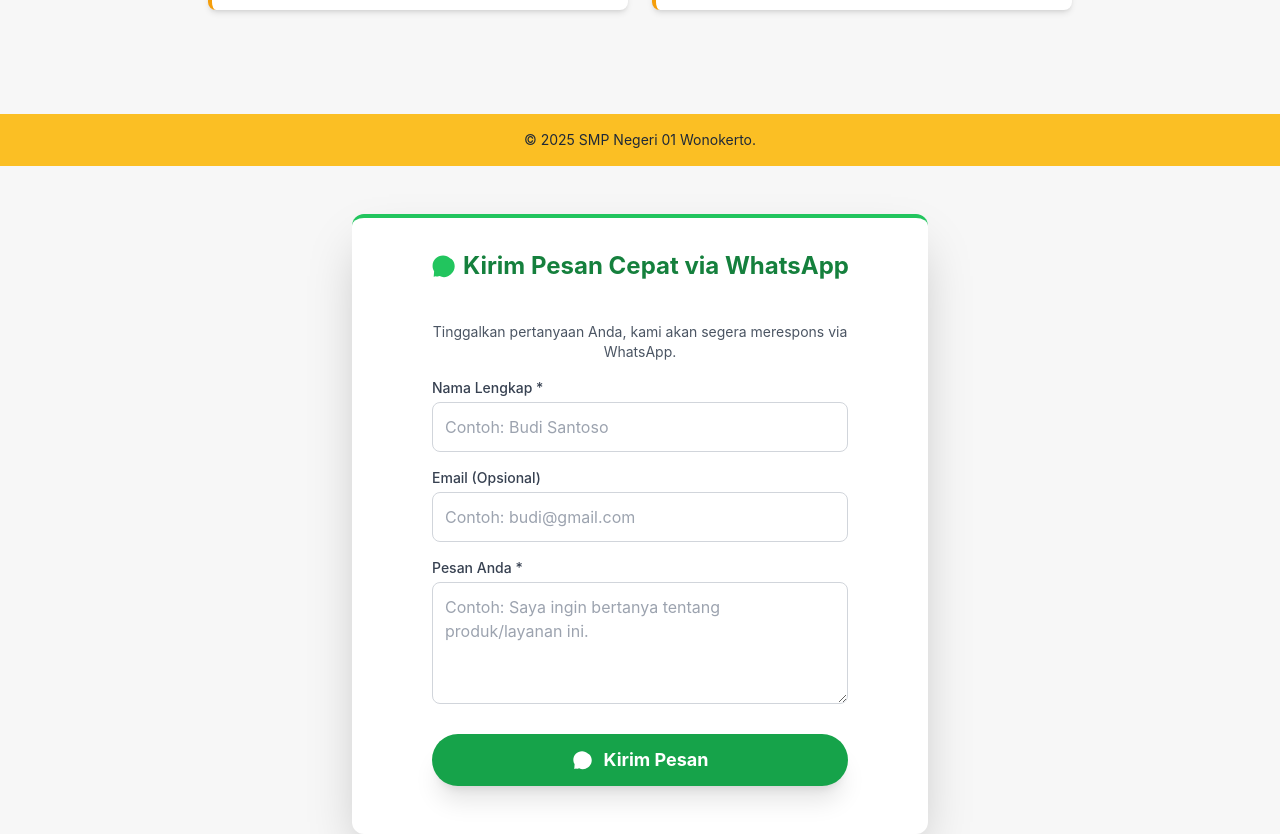
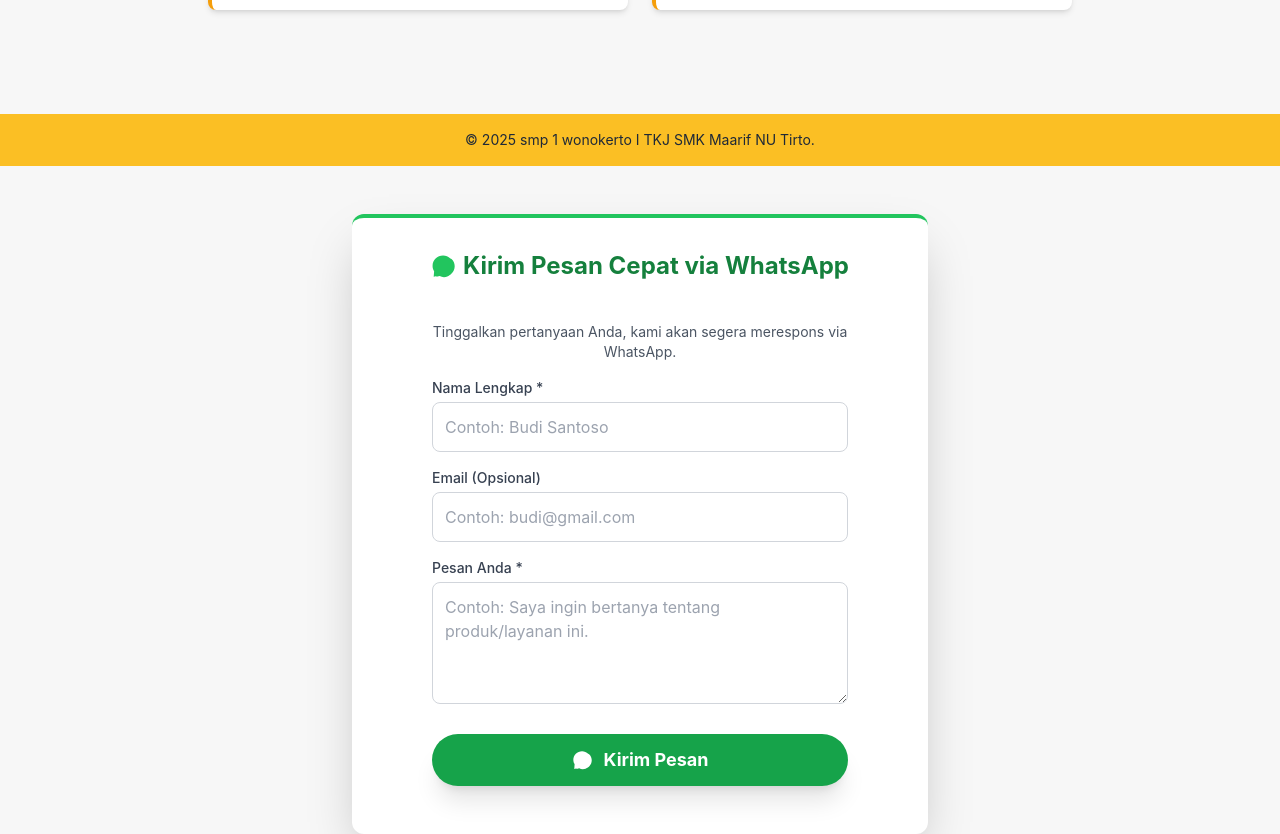
Before and after one commit to cukgeming834-rgb/SMP-01-Wonokerto, a plain HTML site: page index.html in a window 1280 px wide. Shown: the part 4077-4911 px from the top of the page. Drawn offline with nearby package versions, Linux system fonts and the light colour scheme.

Commit message:
Update index.html

```diff
--- a/index.html
+++ b/index.html
@@ -288,7 +288,7 @@ Keterampilan Digital: Siswa dibekali literasi dan penguasaan teknologi digital a
   <!-- FOOTER DENGAN WARNA KUNING MUDA (AMBER-400) -->
   <footer class="bg-amber-400 text-center py-4 mt-8">
     <p class="text-sm text-gray-800">
-      &copy; 2025 SMP Negeri 01 Wonokerto.
+      &copy; 2025 smp 1 wonokerto I TKJ SMK Maarif NU Tirto.
     </p>
   </footer>
 
```
